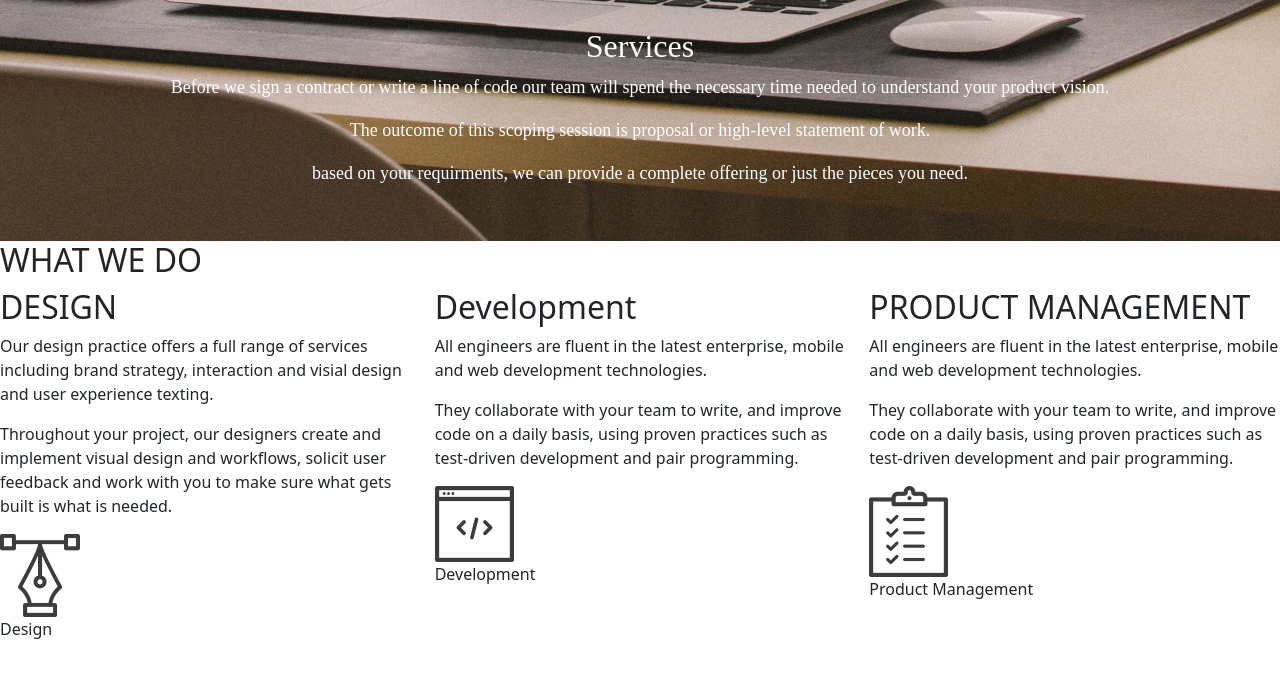
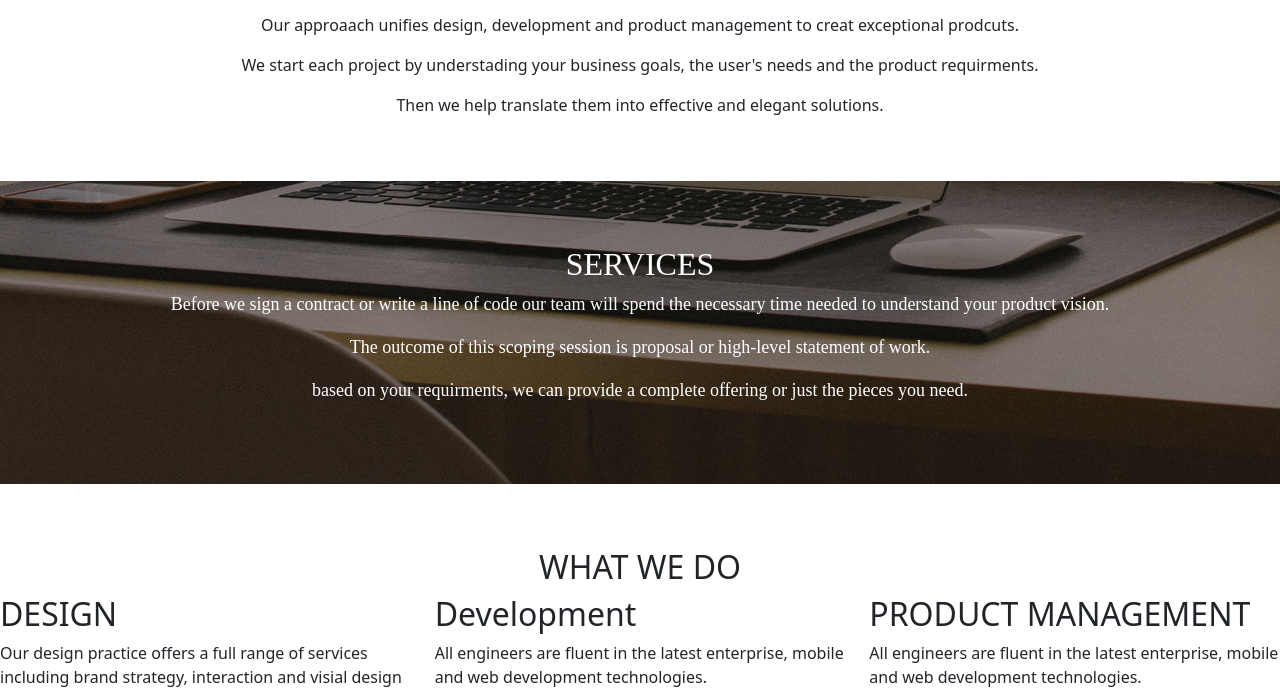
Before and after one commit to joey57/Delani-Studio, a plain HTML site: page index.html in a window 1280 px wide. Shown: the part 765-1459 px from the top of the page. Before the commit the page ends 1422 px from the top, so only its background shows below. Drawn offline with nearby package versions, Linux system fonts and the light colour scheme.

Commit message:
added style to what we do section

```diff
--- a/css/styles.css
+++ b/css/styles.css
@@ -6,6 +6,7 @@
   color: white;
   text-align: center;
   padding-top: 17%;
+  padding-bottom: 10%;
   font-family: 'Gabriela',serif;
 }
 .landing h1{
@@ -14,6 +15,8 @@
 }
 .landing p{
   padding: 2px;
+  padding-bottom: 10%;
+
 }
 #logo{
   margin-top: 12px;
@@ -35,6 +38,9 @@
 #about-us p{
   text-align-last: center;
 }
+#about-us{
+  padding-top: 5%;
+}
 .services{
   text-align: center;
   background-image: url('/assets/backgrounds/s_image.jpg');
@@ -44,8 +50,46 @@
   background-repeat: no-repeat;
   font-family: 'Copse', serif;
   font-size: 18px;
+}
+.services h2{
+  font-family: 'Gabriela', serif;
+  text-transform: uppercase;
+}
+#servicesoverlay{
+  background-color: rgba(0, 0, 0, 0.4);
+  padding-top: 5%;
+  padding-bottom: 5%;
   margin-top: 5%;
-  padding: 3%;
-
-
+  margin-bottom: 5%;
 }
+.whhat-we-do{
+  font-family: 'Quattrocento', serif;
+  text-align: center;
+  padding-top: 40px;
+  font-family: 'Gabriela', serif;
+}
+.what-we-do .headings{
+  padding-bottom: 38px;
+  text-align: center;
+}
+.head{
+  text-align: center;
+}
+#design-image{
+  text-align: center;
+}
+#design-image p{
+  text-transform: uppercase;
+}
+#development-image{
+  text-align: center;
+}
+#development-image p{
+  text-transform: uppercase;
+}
+#product-image{
+  text-align: center;
+}
+#development-image p{
+  text-transform: uppercase;
+}
```
